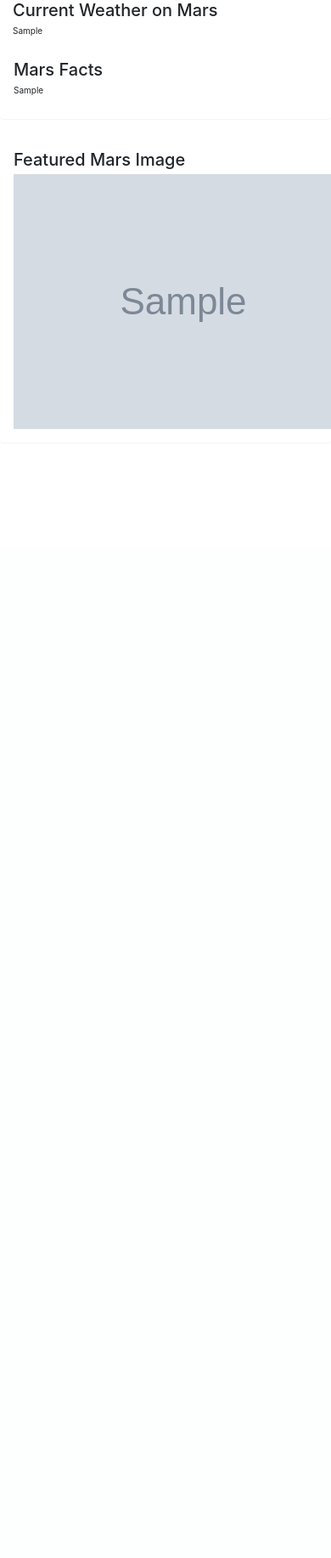
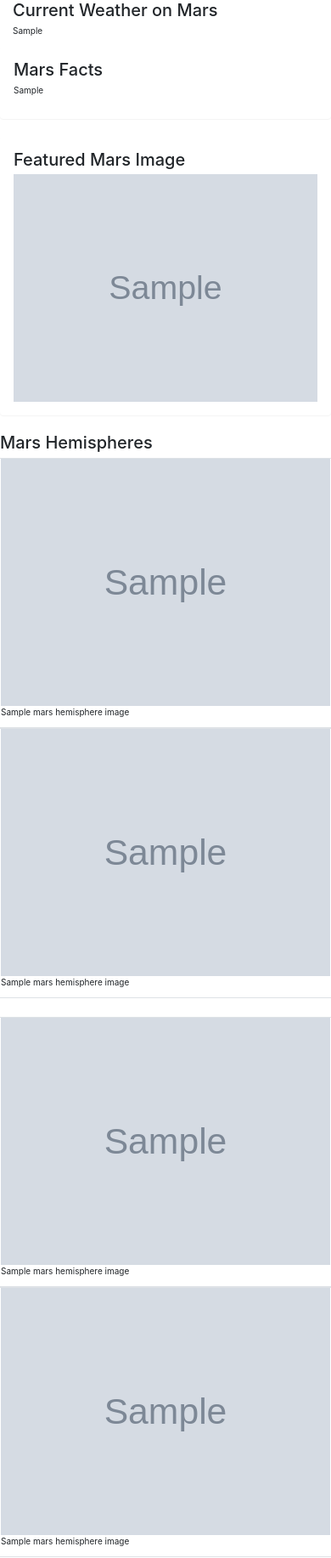
Before and after one commit to sueDCBV/USC_WebScraping_HW, a Flask app: page / in a window 390 px wide; the page is wider, and only the part inside the window is pictured. Shown: the part 200-2034 px from the top of that part at 85% size. Before the commit the page ends 705 px from the top of that part, so only its background shows below. Run offline with Flask 2, Linux system fonts and the light colour scheme; grey boxes marked "Sample" are stand-in pictures; a database or web service that is not in the repository returns one stand-in record (values such as "Sample title"); some libraries are stand-ins or nearby versions.

Commit message:
last update

```diff
--- a/templates/index.html
+++ b/templates/index.html
@@ -23,7 +23,7 @@
 		</div>
     </header>
 
-	<!-- Latest Mars News -->
+
     <div class="container" style="width:100%">
         <div class="row">
             <div class="col-md-6">
@@ -40,7 +40,7 @@
     </div>
 
 
-    <!-- Featured Mars Image / Current Weather on Mars / Mars Facts -->
+
     <div class="row">
 
         <div class="col-md-3">
@@ -54,18 +54,43 @@
                 </div>
             </div>
         </div>
-
-    </div>
-  <div class="row">
-	 <div class="col-md-8">
+         <div class="col-md-8">
             <div class="panel">
                 <div class="panel-body">
                     <h2>Featured Mars Image</h2>
-                    <img src=  {{ mars_info.JPL_image }} alt="" class="featured">
+                    <img src=  {{ mars_info.JPL_image }} alt="" class="img-responsive">
                 </div>
             </div>
         </div>
-   </div>
+    </div>
+
+
+
+    <h2 class="hemispheres">Mars Hemispheres</h2>
+    <div class="row" style="padding-bottom:20px">
+        <div class="col-sm-1"></div>
+        <div class="col-sm-5 border">
+            <img src={{ mars_info.mars_hemisphere_images[0]["img_url"] }} alt="" style="width:100%">
+            <p class="caption">{{ mars_info.mars_hemisphere_images[0]["title"] }}</p>
+        </div>
+        <div class="col-sm-5 border" >
+            <img src={{ mars_info.mars_hemisphere_images[1]["img_url"] }} alt="" style="width:100%">
+            <p class="caption">{{ mars_info.mars_hemisphere_images[1]["title"] }}</p>
+        </div>
+        <div class="col-sm-1"></div>
+    </div>
+    <div class="row">
+        <div class="col-sm-1"></div>
+        <div class="col-sm-5 border" >
+            <img src={{ mars_info.mars_hemisphere_images[2]["img_url"] }} alt="" style="width:100%">
+            <p class="caption">{{ mars_info.mars_hemisphere_images[2]["title"] }}</p>
+        </div>
+        <div class="col-sm-5 border" >
+            <img src={{ mars_info.mars_hemisphere_images[3]["img_url"] }} alt="" style="width:100%">
+            <p class="caption">{{ mars_info.mars_hemisphere_images[3]["title"] }}</p>
+        </div>
+        <div class="col-sm-1"></div>
+    </div>
 
 </body>
 </html>
```
